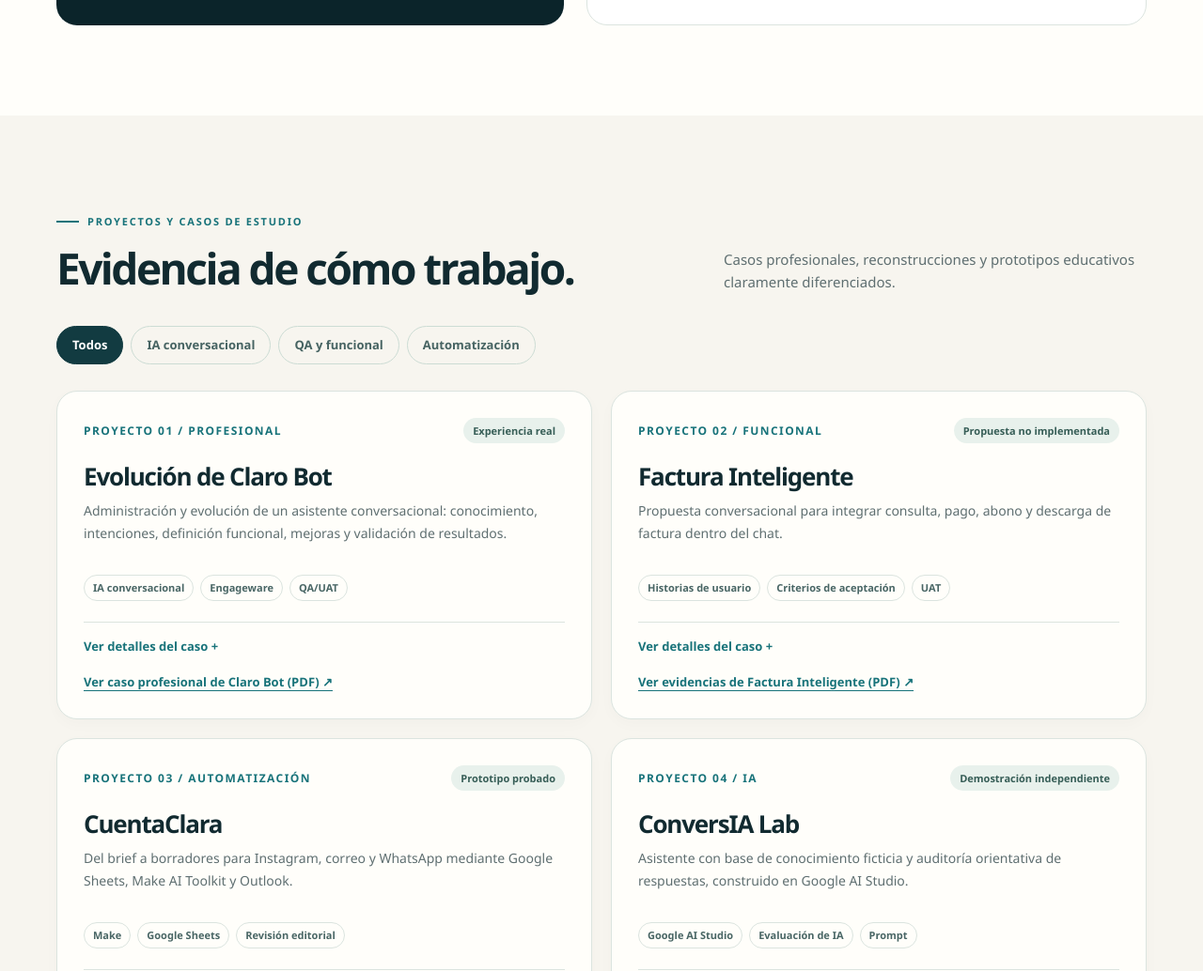
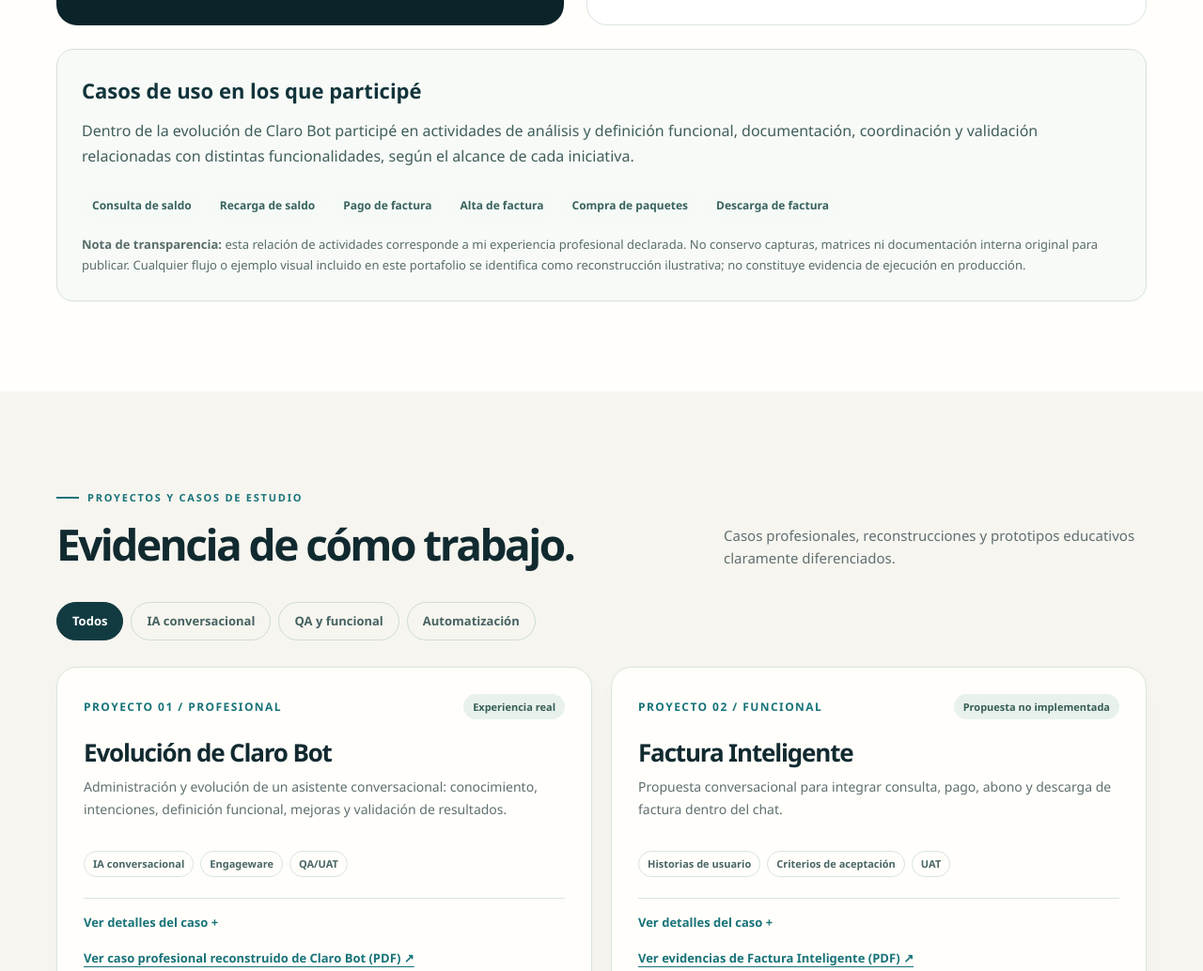
Before and after one commit to vividiaz449-ai/portafolio-profesional-ia-qa, a plain HTML site: page index.html in a window 1280 px wide. Shown: the part 2538-3572 px from the top of the page at 94% size. Drawn offline with Linux system fonts and the light colour scheme.

Commit message:
Documentar seis casos de uso de Claro Bot como experiencia declarada, sin evidencias internas

```diff
--- a/index.html
+++ b/index.html
@@ -80,12 +80,18 @@
           <div class="milestone"><span class="milestone-num">04</span><div><h4>Mejora conversacional</h4><p>Detección de consultas ambiguas, ajustes de instrucciones y revisión de comportamientos fuera de contexto.</p></div></div>
         </div>
       </div>
+      <div style="margin-top:25px;padding:26px;border:1px solid #d6e1d9;border-radius:18px;background:#f7faf6">
+        <h3 style="margin:0 0 12px;color:#12343b;font-size:22px">Casos de uso en los que participé</h3>
+        <p style="margin:0 0 14px;color:#415e5d;line-height:1.7">Dentro de la evolución de Claro Bot participé en actividades de análisis y definición funcional, documentación, coordinación y validación relacionadas con distintas funcionalidades, según el alcance de cada iniciativa.</p>
+        <div class="pill-row"><span class="pill">Consulta de saldo</span><span class="pill">Recarga de saldo</span><span class="pill">Pago de factura</span><span class="pill">Alta de factura</span><span class="pill">Compra de paquetes</span><span class="pill">Descarga de factura</span></div>
+        <p style="margin:15px 0 0;color:#596d6c;font-size:13px;line-height:1.7"><strong>Nota de transparencia:</strong> esta relación de actividades corresponde a mi experiencia profesional declarada. No conservo capturas, matrices ni documentación interna original para publicar. Cualquier flujo o ejemplo visual incluido en este portafolio se identifica como reconstrucción ilustrativa; no constituye evidencia de ejecución en producción.</p>
+      </div>
     </div></section>
     <section class="projects" id="proyectos"><div class="container">
       <div class="section-head"><div><div class="eyebrow">Proyectos y casos de estudio</div><h2>Evidencia de cómo trabajo.</h2></div><p>Casos profesionales, reconstrucciones y prototipos educativos claramente diferenciados.</p></div>
       <div class="filterbar" role="group" aria-label="Filtrar proyectos"><button type="button" data-filter="all" aria-pressed="true">Todos</button><button type="button" data-filter="ia" aria-pressed="false">IA conversacional</button><button type="button" data-filter="qa" aria-pressed="false">QA y funcional</button><button type="button" data-filter="auto" aria-pressed="false">Automatización</button></div>
       <div class="project-grid" id="project-grid">
-        <article class="project" data-tags="ia qa"><div class="project-top"><span class="project-code">PROYECTO 01 / PROFESIONAL</span><span class="project-status">Experiencia real</span></div><h3>Evolución de Claro Bot</h3><p>Administración y evolución de un asistente conversacional: conocimiento, intenciones, definición funcional, mejoras y validación de resultados.</p><div class="project-tags"><span>IA conversacional</span><span>Engageware</span><span>QA/UAT</span></div><details><summary>Ver detalles del caso</summary><p><strong>Mi participación:</strong> análisis de consultas, ajustes de contenidos e instrucciones, elaboración de documentación y coordinación de mejoras. La descripción usa reconstrucciones y no divulga material confidencial de la empresa.</p></details><a href="04_Claro_Bot_Caso_Profesional.pdf" target="_blank" rel="noopener noreferrer" style="display:inline-flex;align-items:center;gap:8px;align-self:flex-start;margin-top:17px;color:var(--teal);font-weight:800;font-size:13px;text-decoration:underline;text-underline-offset:4px">Ver caso profesional de Claro Bot (PDF) ↗</a></article>
+        <article class="project" data-tags="ia qa"><div class="project-top"><span class="project-code">PROYECTO 01 / PROFESIONAL</span><span class="project-status">Experiencia real</span></div><h3>Evolución de Claro Bot</h3><p>Administración y evolución de un asistente conversacional: conocimiento, intenciones, definición funcional, mejoras y validación de resultados.</p><div class="project-tags"><span>IA conversacional</span><span>Engageware</span><span>QA/UAT</span></div><details><summary>Ver detalles del caso</summary><p><strong>Mi participación:</strong> análisis de consultas, ajustes de contenidos e instrucciones, documentación, coordinación de mejoras y validaciones funcionales según cada iniciativa. <strong>Casos de uso:</strong> consulta y recarga de saldo, pago y alta de factura, compra de paquetes y descarga de factura. <strong>Transparencia:</strong> no conservo evidencia interna original de estos casos. El documento asociado es un relato profesional con reconstrucciones ilustrativas, no un registro de pruebas productivas.</p></details><a href="04_Claro_Bot_Caso_Profesional.pdf" target="_blank" rel="noopener noreferrer" style="display:inline-flex;align-items:center;gap:8px;align-self:flex-start;margin-top:17px;color:var(--teal);font-weight:800;font-size:13px;text-decoration:underline;text-underline-offset:4px">Ver caso profesional reconstruido de Claro Bot (PDF) ↗</a></article>
         <article class="project" data-tags="qa ia"><div class="project-top"><span class="project-code">PROYECTO 02 / FUNCIONAL</span><span class="project-status">Propuesta no implementada</span></div><h3>Factura Inteligente</h3><p>Propuesta conversacional para integrar consulta, pago, abono y descarga de factura dentro del chat.</p><div class="project-tags"><span>Historias de usuario</span><span>Criterios de aceptación</span><span>UAT</span></div><details><summary>Ver detalles del caso</summary><p><strong>Alcance histórico:</strong> propuesta aprobada en Colombia y enviada a México para evaluación y estimación. No fue implementada durante mi participación. Los ejemplos de pruebas que se muestran en el portafolio son reconstrucciones educativas y no ejecuciones en producción.</p></details><a href="02_Factura_Inteligente_Evidencias.pdf" target="_blank" rel="noopener noreferrer" style="display:inline-flex;align-items:center;gap:8px;align-self:flex-start;margin-top:17px;color:var(--teal);font-weight:800;font-size:13px;text-decoration:underline;text-underline-offset:4px">Ver evidencias de Factura Inteligente (PDF) ↗</a></article>
         <article class="project" data-tags="auto ia"><div class="project-top"><span class="project-code">PROYECTO 03 / AUTOMATIZACIÓN</span><span class="project-status">Prototipo probado</span></div><h3>CuentaClara</h3><p>Del brief a borradores para Instagram, correo y WhatsApp mediante Google Sheets, Make AI Toolkit y Outlook.</p><div class="project-tags"><span>Make</span><span>Google Sheets</span><span>Revisión editorial</span></div><details><summary>Ver detalles del caso</summary><p><strong>Resultado verificado:</strong> llegaron borradores al correo de prueba; al cambiar HTML por texto se corrigió el problema de saltos de línea. Se retiraron afirmaciones sin respaldo. Sin publicación automática ni sistema de aprobación implementado.</p></details><a href="01_CuentaClara_Evidencias_Con_Capturas_Reales%20%281%29.pdf" target="_blank" rel="noopener noreferrer" style="display:inline-flex;align-items:center;gap:8px;align-self:flex-start;margin-top:17px;color:var(--teal);font-weight:800;font-size:13px;text-decoration:underline;text-underline-offset:4px">Ver evidencias de CuentaClara (PDF) ↗</a></article>
         <article class="project" data-tags="ia qa"><div class="project-top"><span class="project-code">PROYECTO 04 / IA</span><span class="project-status">Demostración independiente</span></div><h3>ConversIA Lab</h3><p>Asistente con base de conocimiento ficticia y auditoría orientativa de respuestas, construido en Google AI Studio.</p><div class="project-tags"><span>Google AI Studio</span><span>Evaluación de IA</span><span>Prompt</span></div><details><summary>Ver detalles del caso</summary><p><strong>Pruebas:</strong> se evaluaron dos escenarios diferentes, con puntuaciones orientativas de IA de 15/100 y 98/100. No representan una mejora longitudinal ni una certificación de exactitud. La evaluación requería revisión humana.</p></details><a href="03_ConversIA_Lab_Evidencias.pdf" target="_blank" rel="noopener noreferrer" style="display:inline-flex;align-items:center;gap:8px;align-self:flex-start;margin-top:17px;color:var(--teal);font-weight:800;font-size:13px;text-decoration:underline;text-underline-offset:4px">Ver evidencias de ConversIA Lab (PDF) ↗</a></article>
```
